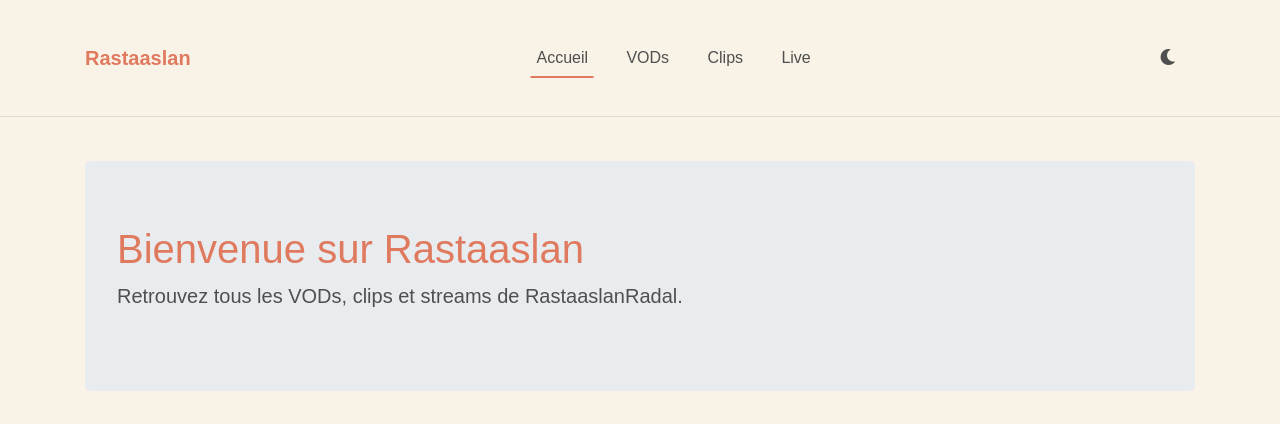
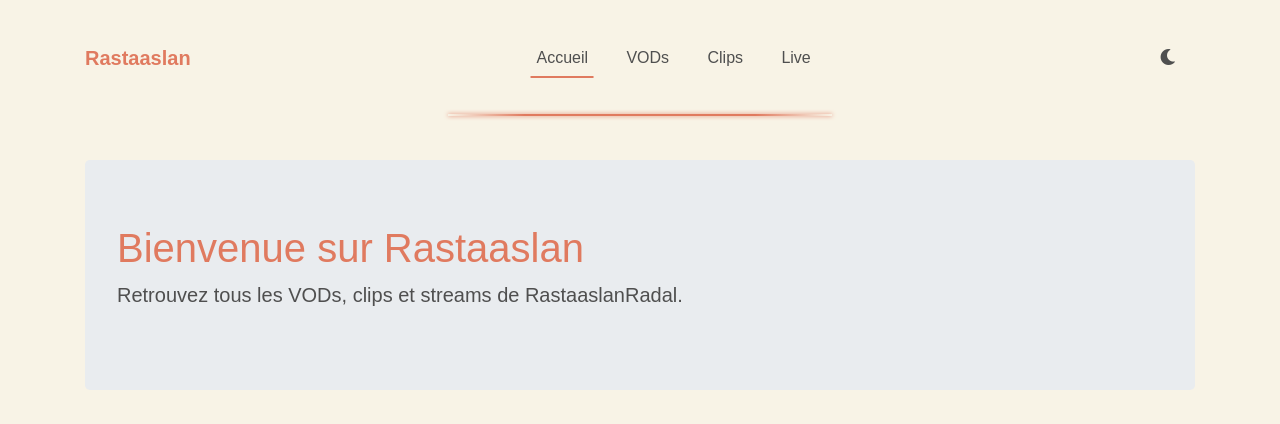
Before and after one commit to Rastaaslan/site_rastaaslan_django, a Django app: page / in a window 1280 px wide. Shown: the top 424 px of the page. Run offline with Django 5.2, Linux system fonts and the light colour scheme; data comes from the database, SQL or seed files in the repository; some libraries are stand-ins or nearby versions.

```diff
--- a/rastaaslan_app/static/css/styles.css
+++ b/rastaaslan_app/static/css/styles.css
@@ -154,11 +154,36 @@ img {
 
 /* Navigation */
 .navbar-custom {
-    background-color: var(--bg-primary) !important; /* Même couleur que le fond */
-    border-bottom: 1px solid var(--card-border); /* Ligne de séparation */
-    transition: background-color var(--transition-speed) var(--transition-timing),
-                border-color var(--transition-speed) var(--transition-timing);
+    background-color: var(--bg-primary) !important;
+    border-bottom: none; /* Supprimer la bordure existante */
+    transition: background-color var(--transition-speed) var(--transition-timing);
     padding: 0.75rem 1rem;
+    position: relative; /* Nécessaire pour le positionnement du pseudo-élément */
+}
+
+/* Ajouter un séparateur stylisé avec un pseudo-élément */
+.navbar-custom::after {
+    content: '';
+    position: absolute;
+    bottom: 0;
+    left: 50%;
+    transform: translateX(-50%); /* Centrer horizontalement */
+    width: 30%; /* Largeur de 30% */
+    height: 2px; /* Épaisseur de base */
+    background: linear-gradient(
+        to right,
+        transparent,
+        var(--accent-color) 20%,
+        var(--accent-color) 80%,
+        transparent
+    );
+    /* Créer un effet de dégradé pour que ce soit plus épais au centre */
+    box-shadow: 0 0 4px var(--accent-color); /* Ajouter une ombre douce pour l'effet d'épaisseur */
+}
+
+/* Version pour le thème sombre */
+[data-theme="dark"] .navbar-custom::after {
+    box-shadow: 0 0 5px var(--accent-color); /* Ombre légèrement plus prononcée pour le thème sombre */
 }
 
 /* Logo (Rastaaslan) */
```
